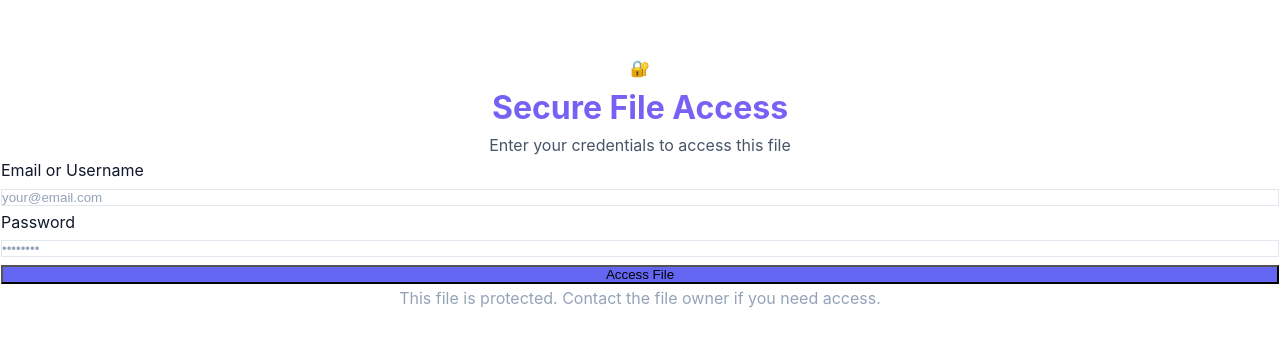
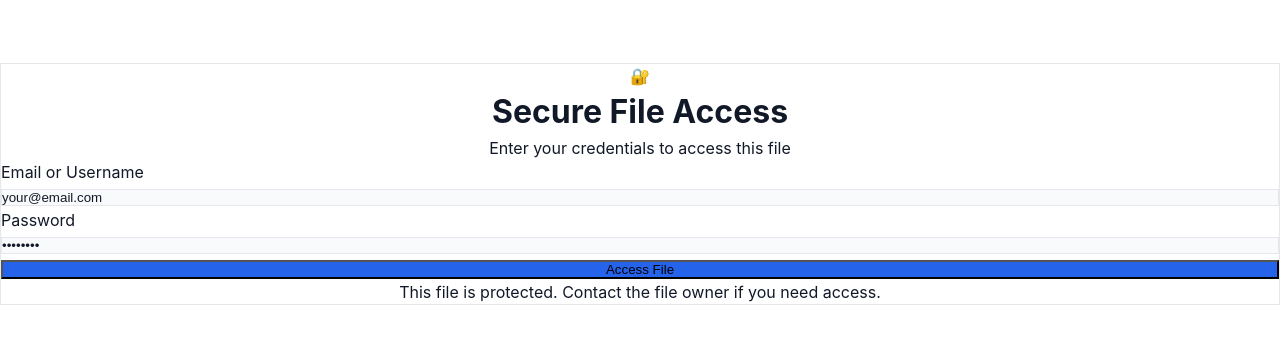
Before and after one commit to omsingh02/file-share, a Next.js app: page /1 in a window 1280 px wide. Shown: the part 216-562 px from the top of the page. Built offline with nearby package versions, Linux system fonts and the light colour scheme.

Commit message:
Clean minimal UI: white background, simple design, better readability

```diff
--- a/app/(admin)/layout.tsx
+++ b/app/(admin)/layout.tsx
@@ -1,6 +1,6 @@
 import { redirect } from 'next/navigation';
 import { createClient } from '@/lib/supabase/server';
-import { FileText } from 'lucide-react';
+import { FileText, LogOut } from 'lucide-react';
 
 export default async function AdminLayout({
     children,
@@ -8,7 +8,6 @@ export default async function AdminLayout({
     children: React.ReactNode;
 }) {
     const supabase = await createClient();
-
     const { data: { user } } = await supabase.auth.getUser();
 
     if (!user) {
@@ -16,36 +15,34 @@ export default async function AdminLayout({
     }
 
     return (
-        <div className="min-h-screen bg-[var(--background-secondary)]">
-            {/* Admin Header - Improved design */}
-            <header className="bg-[var(--background)] sticky top-0 z-50 border-b border-[var(--border)] shadow-sm backdrop-blur-sm">
-                <div className="max-w-7xl mx-auto px-4 sm:px-6 lg:px-8">
-                    <div className="flex justify-between items-center h-20">
-                        {/* Logo and Title */}
-                        <div className="flex items-center space-x-4">
-                            <div className="w-12 h-12 rounded-xl bg-gradient-to-br from-[var(--primary)] to-[var(--secondary)] flex items-center justify-center shadow-lg">
-                                <FileText className="w-6 h-6 text-white" />
+        <div className="min-h-screen bg-[var(--surface)]">
+            {/* Simple, Clean Header */}
+            <header className="bg-white dark:bg-[var(--surface)] border-b border-[var(--border)]">
+                <div className="max-w-6xl mx-auto px-6 py-4">
+                    <div className="flex items-center justify-between">
+                        {/* Logo */}
+                        <div className="flex items-center gap-3">
+                            <div className="w-10 h-10 bg-[var(--primary)] rounded-lg flex items-center justify-center">
+                                <FileText className="w-5 h-5 text-white" />
                             </div>
                             <div>
-                                <h1 className="text-2xl font-bold gradient-text">File Share</h1>
-                                <p className="text-xs text-[var(--foreground-muted)]">Admin Panel</p>
+                                <h1 className="text-lg font-semibold text-[var(--text)]">File Share</h1>
+                                <p className="text-xs text-[var(--text-secondary)]">Admin</p>
                             </div>
                         </div>
 
-                        {/* User Info and Actions */}
-                        <div className="flex items-center space-x-6">
-                            <div className="hidden sm:block text-right">
-                                <p className="text-sm font-medium text-[var(--foreground)]">
-                                    {user.email}
-                                </p>
-                                <p className="text-xs text-[var(--foreground-muted)]">Administrator</p>
-                            </div>
+                        {/* User Info */}
+                        <div className="flex items-center gap-4">
+                            <span className="text-sm text-[var(--text-secondary)] hidden sm:block">
+                                {user.email}
+                            </span>
                             <form action="/api/auth/signout" method="POST">
                                 <button
                                     type="submit"
-                                    className="px-5 py-2.5 text-sm font-medium text-[var(--foreground)] bg-[var(--background-secondary)] hover:bg-[var(--background-tertiary)] rounded-xl transition-smooth border border-[var(--border)]"
+                                    className="flex items-center gap-2 px-4 py-2 text-sm text-[var(--text-secondary)] hover:text-[var(--text)] hover:bg-[var(--surface)] rounded-lg"
                                 >
-                                    Sign Out
+                                    <LogOut className="w-4 h-4" />
+                                    <span className="hidden sm:inline">Sign Out</span>
                                 </button>
                             </form>
                         </div>
@@ -54,7 +51,7 @@ export default async function AdminLayout({
             </header>
 
             {/* Main Content */}
-            <main className="max-w-7xl mx-auto px-4 sm:px-6 lg:px-8 py-10">
+            <main className="max-w-6xl mx-auto px-6 py-8">
                 {children}
             </main>
         </div>
--- a/app/globals.css
+++ b/app/globals.css
@@ -2,161 +2,76 @@
 @tailwind components;
 @tailwind utilities;
 
-@import url('https://fonts.googleapis.com/css2?family=Inter:wght@300;400;500;600;700;800;900&display=swap');
+@import url('https://fonts.googleapis.com/css2?family=Inter:wght@400;500;600;700&display=swap');
 
 :root {
-  /* Modern Color Palette - Vibrant & Professional */
-  --primary: #6366f1;
-  --primary-dark: #4f46e5;
-  --primary-light: #818cf8;
-  --secondary: #8b5cf6;
-  --accent: #ec4899;
-  --success: #10b981;
-  --warning: #f59e0b;
-  --error: #ef4444;
+  /* Simple, Clean Color Palette */
+  --primary: #2563eb;
+  --primary-hover: #1d4ed8;
+  --success: #16a34a;
+  --error: #dc2626;
+  --warning: #ea580c;
 
-  /* Light Theme */
+  /* Light Theme - Clean and Simple */
   --background: #ffffff;
-  --background-secondary: #f8fafc;
-  --background-tertiary: #f1f5f9;
-  --foreground: #0f172a;
-  --foreground-secondary: #475569;
-  --foreground-muted: #94a3b8;
-  --border: #e2e8f0;
-  --border-light: #f1f5f9;
-
-  /* Shadows - Softer and more modern */
-  --shadow-sm: 0 1px 2px 0 rgb(0 0 0 / 0.05);
-  --shadow: 0 4px 6px -1px rgb(0 0 0 / 0.1), 0 2px 4px -2px rgb(0 0 0 / 0.1);
-  --shadow-lg: 0 10px 15px -3px rgb(0 0 0 / 0.1), 0 4px 6px -4px rgb(0 0 0 / 0.1);
-  --shadow-xl: 0 20px 25px -5px rgb(0 0 0 / 0.1), 0 8px 10px -6px rgb(0 0 0 / 0.1);
-
-  /* Spacing */
-  --radius: 12px;
-  --radius-lg: 16px;
-  --radius-sm: 8px;
+  --surface: #f9fafb;
+  --border: #e5e7eb;
+  --text: #111827;
+  --text-secondary: #6b7280;
+  --text-muted: #9ca3af;
 }
 
 @media (prefers-color-scheme: dark) {
   :root {
-    --background: #0f172a;
-    --background-secondary: #1e293b;
-    --background-tertiary: #334155;
-    --foreground: #f8fafc;
-    --foreground-secondary: #cbd5e1;
-    --foreground-muted: #64748b;
-    --border: #334155;
-    --border-light: #475569;
-
-    --shadow-sm: 0 1px 2px 0 rgb(0 0 0 / 0.3);
-    --shadow: 0 4px 6px -1px rgb(0 0 0 / 0.3), 0 2px 4px -2px rgb(0 0 0 / 0.3);
-    --shadow-lg: 0 10px 15px -3px rgb(0 0 0 / 0.3), 0 4px 6px -4px rgb(0 0 0 / 0.3);
-    --shadow-xl: 0 20px 25px -5px rgb(0 0 0 / 0.3), 0 8px 10px -6px rgb(0 0 0 / 0.3);
+    --background: #111827;
+    --surface: #1f2937;
+    --border: #374151;
+    --text: #f9fafb;
+    --text-secondary: #d1d5db;
+    --text-muted: #9ca3af;
   }
 }
 
 * {
   box-sizing: border-box;
+  margin: 0;
   padding: 0;
-  margin: 0;
 }
 
 body {
-  font-family: 'Inter', -apple-system, BlinkMacSystemFont, 'Segoe UI', 'Roboto', sans-serif;
+  font-family: 'Inter', -apple-system, BlinkMacSystemFont, 'Segoe UI', sans-serif;
   background: var(--background);
-  color: var(--foreground);
+  color: var(--text);
+  line-height: 1.5;
   -webkit-font-smoothing: antialiased;
-  -moz-osx-font-smoothing: grayscale;
-  line-height: 1.6;
 }
 
-/* Utility Classes */
-.glass {
-  background: rgba(255, 255, 255, 0.8);
-  backdrop-filter: blur(12px);
-  -webkit-backdrop-filter: blur(12px);
-  border: 1px solid rgba(255, 255, 255, 0.2);
+/* Smooth transitions */
+* {
+  transition: background-color 0.2s ease, border-color 0.2s ease, color 0.2s ease;
 }
 
-@media (prefers-color-scheme: dark) {
-  .glass {
-    background: rgba(30, 41, 59, 0.8);
-    border: 1px solid rgba(255, 255, 255, 0.1);
-  }
-}
-
-.gradient-text {
-  background: linear-gradient(135deg, var(--primary), var(--secondary));
-  -webkit-background-clip: text;
-  -webkit-text-fill-color: transparent;
-  background-clip: text;
-}
-
-.gradient-bg {
-  background: linear-gradient(135deg, var(--primary), var(--secondary));
-}
-
-.transition-smooth {
-  transition: all 0.3s cubic-bezier(0.4, 0, 0.2, 1);
-}
-
-/* Animations */
-@keyframes fadeIn {
-  from {
-    opacity: 0;
-    transform: translateY(10px);
-  }
-
-  to {
-    opacity: 1;
-    transform: translateY(0);
-  }
-}
-
-.animate-fadeIn {
-  animation: fadeIn 0.5s ease-out;
-}
-
-@keyframes pulse {
-
-  0%,
-  100% {
-    opacity: 1;
-  }
-
-  50% {
-    opacity: 0.5;
-  }
-}
-
-.animate-pulse {
-  animation: pulse 2s cubic-bezier(0.4, 0, 0.6, 1) infinite;
-}
-
-/* Custom Scrollbar */
+/* Custom scrollbar */
 ::-webkit-scrollbar {
-  width: 10px;
-  height: 10px;
+  width: 8px;
+  height: 8px;
 }
 
 ::-webkit-scrollbar-track {
-  background: var(--background-secondary);
-  border-radius: 10px;
+  background: var(--surface);
 }
 
 ::-webkit-scrollbar-thumb {
   background: var(--border);
-  border-radius: 10px;
-  border: 2px solid var(--background-secondary);
+  border-radius: 4px;
 }
 
 ::-webkit-scrollbar-thumb:hover {
-  background: var(--foreground-muted);
+  background: var(--text-muted);
 }
 
-/* Focus Styles */
+/* Focus styles */
 *:focus-visible {
   outline: 2px solid var(--primary);
   outline-offset: 2px;
-  border-radius: var(--radius-sm);
 }
--- a/components/ui/Card.tsx
+++ b/components/ui/Card.tsx
@@ -3,20 +3,11 @@ import React from 'react';
 interface CardProps {
     children: React.ReactNode;
     className?: string;
-    glass?: boolean;
-    hover?: boolean;
 }
 
-export function Card({ children, className = '', glass = false, hover = false }: CardProps) {
+export function Card({ children, className = '' }: CardProps) {
     return (
-        <div
-            className={`
-        rounded-2xl
-        ${glass ? 'glass shadow-lg' : 'bg-[var(--background)] shadow-md'}
-        ${hover ? 'hover:shadow-xl transition-smooth cursor-pointer' : ''}
-        ${className}
-      `}
-        >
+        <div className={`bg-white dark:bg-[var(--surface)] border border-[var(--border)] rounded-lg ${className}`}>
             {children}
         </div>
     );
```
Also changed, not shown: app/(admin)/dashboard/page.tsx (+34 -72 lines).
